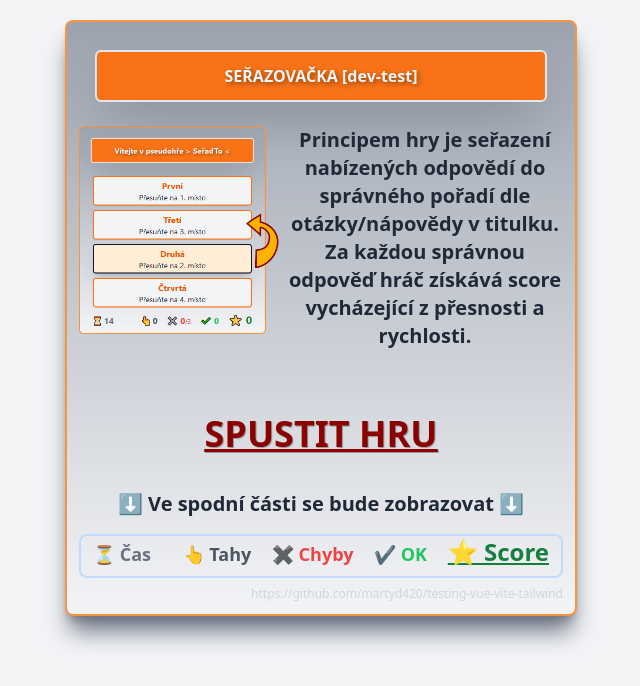
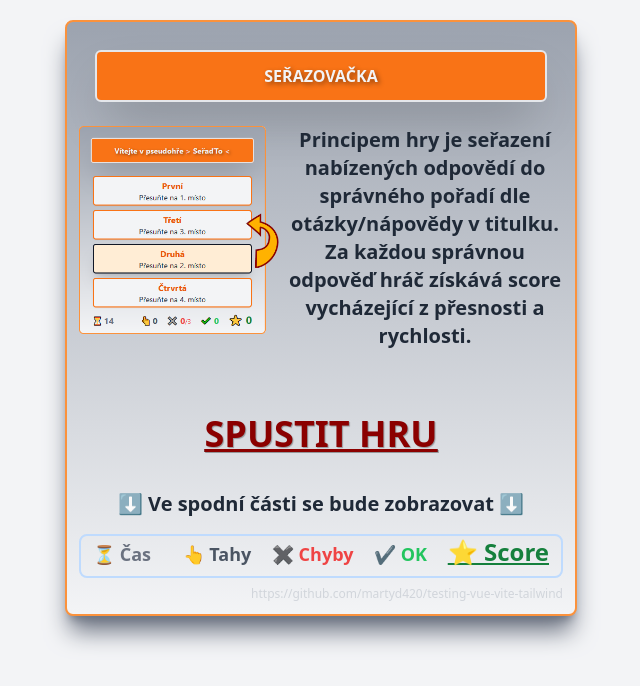
Before and after one commit to martyd420/testing-vue-vite-tailwind, a Vue app: page / in a window 1280 px wide. Shown: the top 686 px of the page, without its empty margins (319-959 px from the left). Built offline with nearby package versions, Linux system fonts and the light colour scheme.

Commit message:
The game has a name :)

```diff
--- a/src/StartScreen.vue
+++ b/src/StartScreen.vue
@@ -2,7 +2,7 @@
 
     <section id="universal_container">
 
-        <HeaderTitle title="SEŘAZOVAČKA [dev-test]" />
+        <HeaderTitle title="SEŘAZOVAČKA" />
 
         <img class="w-40 sm:w-44 md:w-52 float-left pr-2" src="./assets/screenshot.png">
 
```
